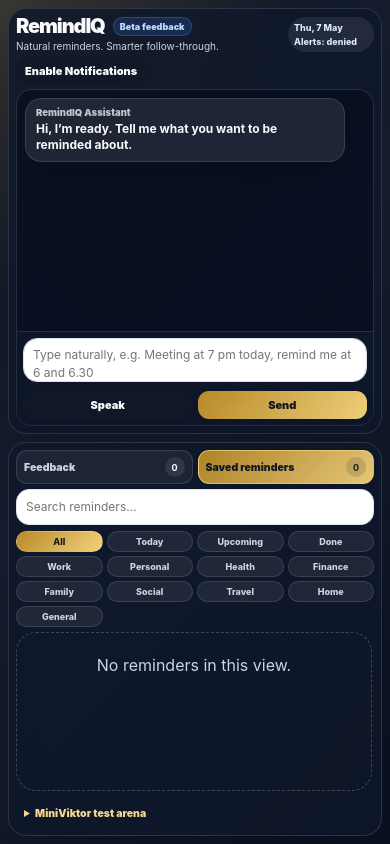
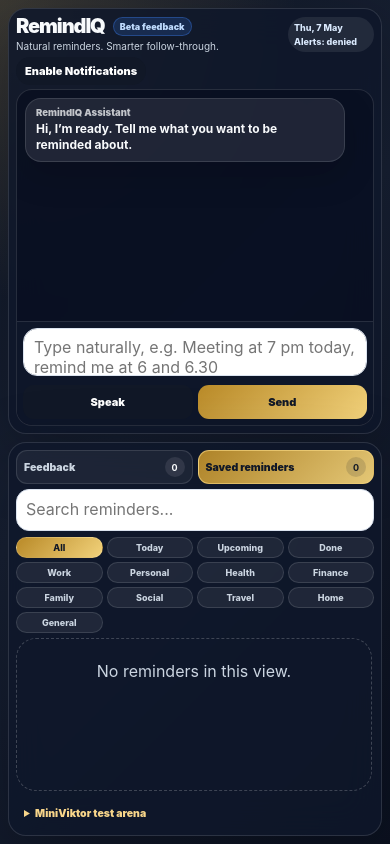
Before and after one commit to VineetAppTest/ReminderManagementSystem, a React (Vite) app: page / in a window 390 px wide. Built offline with nearby package versions, Linux system fonts and the light colour scheme.

Commit message:
Sprint 2H fix mobile input zoom

```diff
--- a/src/App.css
+++ b/src/App.css
@@ -1327,3 +1327,50 @@
     overflow-y: auto;
   }
 }
+
+/* Sprint 2H Fix 5: mobile input zoom fix
+   Mobile browsers can auto-zoom when focused controls use small text.
+   Keep input/select/textarea text at 16px on phones and regain compactness through spacing. */
+@media (max-width: 720px) {
+  input,
+  select,
+  textarea,
+  .search-box,
+  .composer textarea,
+  .inline-feedback .search-box,
+  .inline-feedback textarea.feedback-note {
+    font-size: 16px !important;
+  }
+
+  .composer textarea {
+    min-height: 40px;
+    max-height: 48px;
+    padding: 8px 10px;
+    line-height: 1.25;
+  }
+
+  .inline-feedback .search-box {
+    min-height: 36px;
+    padding: 6px 8px;
+    line-height: 1.15;
+  }
+
+  .inline-feedback textarea.feedback-note {
+    min-height: 54px;
+    max-height: 70px;
+    padding: 7px 9px;
+    line-height: 1.25;
+  }
+
+  .inline-feedback .beta-grid label span {
+    font-size: 10px;
+  }
+
+  .composer-actions .primary-button,
+  .composer-actions .secondary-button,
+  .inline-feedback button,
+  .inline-feedback .beta-actions button,
+  .inline-feedback .beta-footer button {
+    min-height: 34px;
+  }
+}
```
Also changed, not shown: README.txt.
